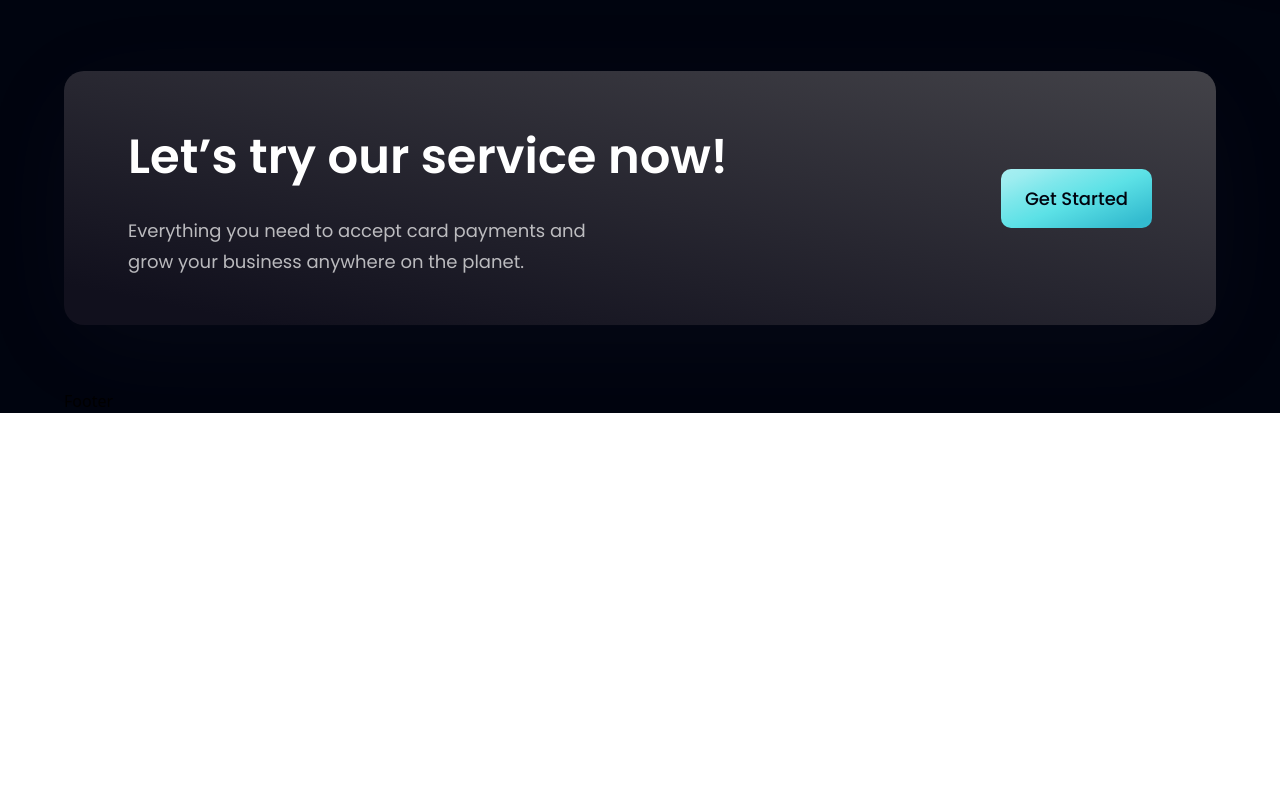
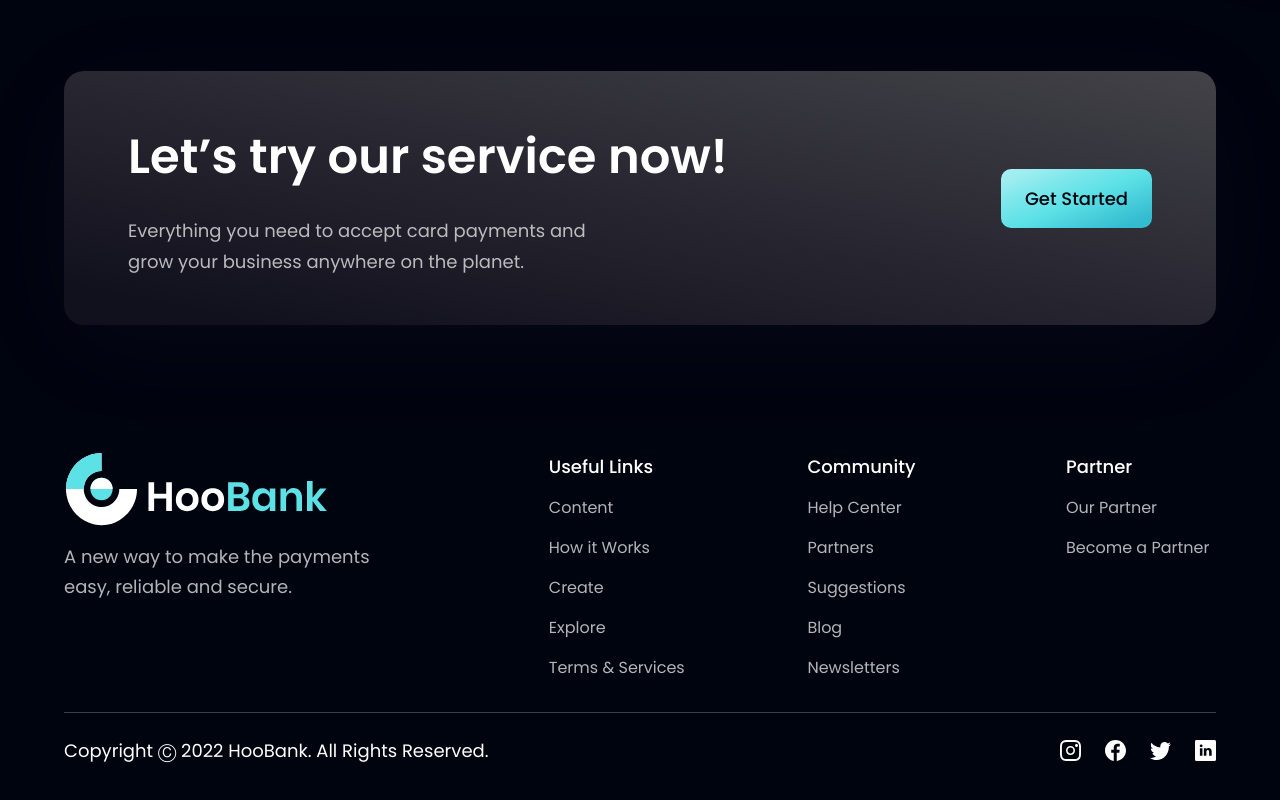
Before and after one commit to amine-amari/bank_modern_app, a React (Vite) app: page / in a window 1280 px wide. Shown: the part 4077-4877 px from the top of the page. Before the commit the page ends 4490 px from the top, so only its background shows below. Built offline with nearby package versions, Linux system fonts and the light colour scheme.

Commit message:
implemented footer

```diff
--- a/src/components/Footer.jsx
+++ b/src/components/Footer.jsx
@@ -1,9 +1,64 @@
-import React from 'react'
+import styles from "../style";
+import { logo } from "../assets";
+import { footerLinks, socialMedia } from "../constants";
 
-const Footer = () => {
-  return (
-    <div>Footer</div>
-  )
-}
+const Footer = () => (
+  <section className={`${styles.flexCenter} ${styles.paddingY} flex-col`}>
+    <div className={`${styles.flexStart} md:flex-row flex-col mb-8 w-full`}>
+      <div className="flex-[1] flex flex-col justify-start mr-10">
+        <img
+          src={logo}
+          alt="hoobank"
+          className="w-[266px] h-[72.14px] object-contain"
+        />
+        <p className={`${styles.paragraph} mt-4 max-w-[312px]`}>
+          A new way to make the payments easy, reliable and secure.
+        </p>
+      </div>
 
-export default Footer
+      <div className="flex-[1.5] w-full flex flex-row justify-between flex-wrap md:mt-0 mt-10">
+        {footerLinks.map((footerlink) => (
+          <div key={footerlink.title} className={`flex flex-col ss:my-0 my-4 min-w-[150px]`}>
+            <h4 className="font-poppins font-medium text-[18px] leading-[27px] text-white">
+              {footerlink.title}
+            </h4>
+            <ul className="list-none mt-4">
+              {footerlink.links.map((link, index) => (
+                <li
+                  key={link.name}
+                  className={`font-poppins font-normal text-[16px] leading-[24px] text-dimWhite hover:text-secondary cursor-pointer ${
+                    index !== footerlink.links.length - 1 ? "mb-4" : "mb-0"
+                  }`}
+                >
+                  {link.name}
+                </li>
+              ))}
+            </ul>
+          </div>
+        ))}
+      </div>
+    </div>
+
+    <div className="w-full flex justify-between items-center md:flex-row flex-col pt-6 border-t-[1px] border-t-[#3F3E45]">
+      <p className="font-poppins font-normal text-center text-[18px] leading-[27px] text-white">
+        Copyright Ⓒ 2022 HooBank. All Rights Reserved.
+      </p>
+
+      <div className="flex flex-row md:mt-0 mt-6">
+        {socialMedia.map((social, index) => (
+          <img
+            key={social.id}
+            src={social.icon}
+            alt={social.id}
+            className={`w-[21px] h-[21px] object-contain cursor-pointer ${
+              index !== socialMedia.length - 1 ? "mr-6" : "mr-0"
+            }`}
+            onClick={() => window.open(social.link)}
+          />
+        ))}
+      </div>
+    </div>
+  </section>
+);
+
+export default Footer;
```
